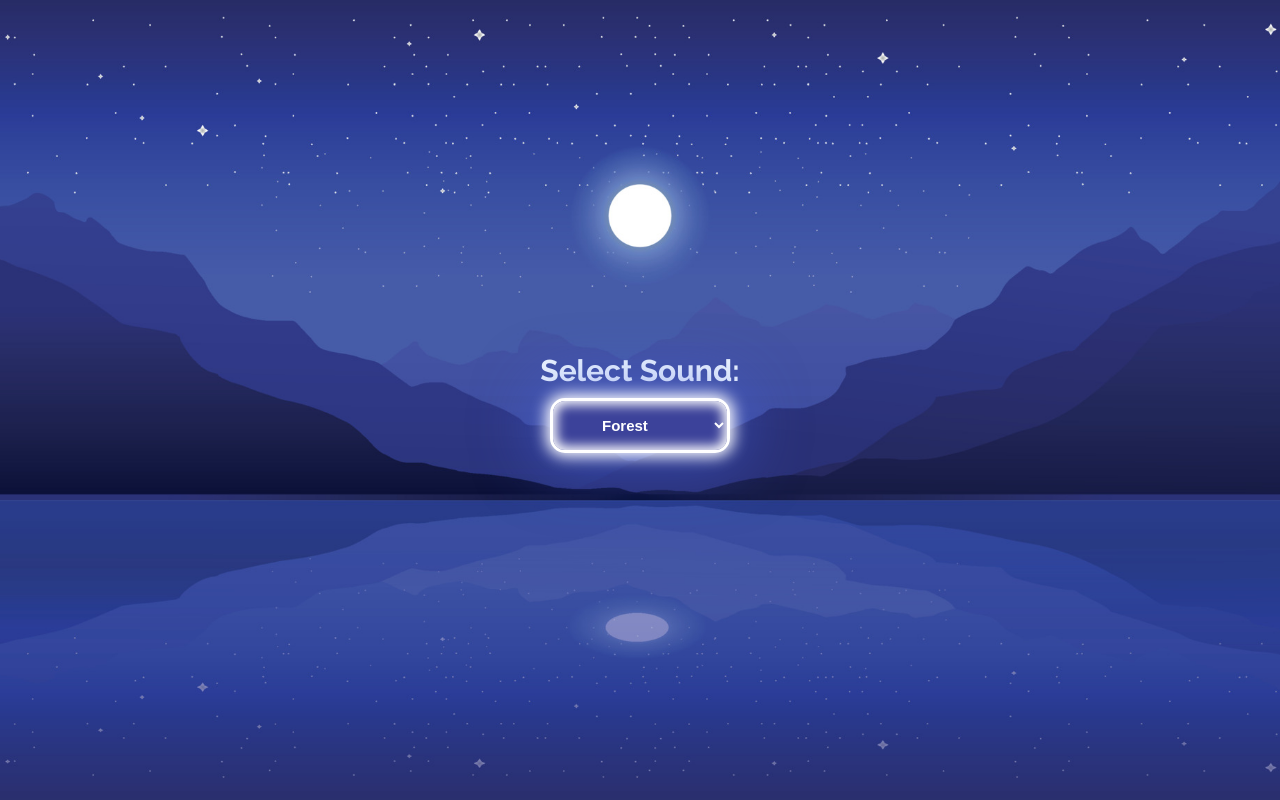
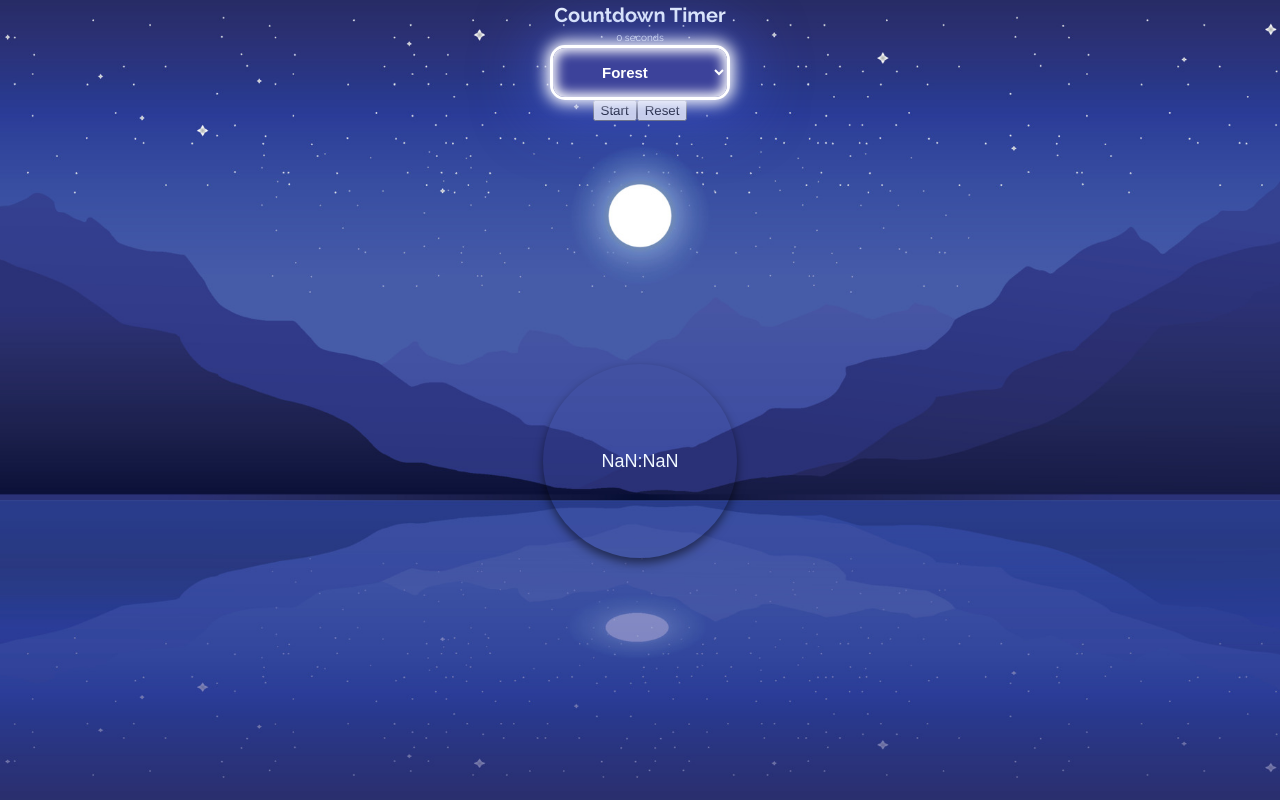
Before and after one commit to TonyLig/React-Mindful, a Next.js app: page /meditate in a window 1280 px wide. Built offline with nearby package versions, Linux system fonts and the light colour scheme.

Commit message:
add timercontrold, Circle progrss meditate, Audio player

```diff
--- a/app/meditate/page.jsx
+++ b/app/meditate/page.jsx
@@ -1,31 +1,60 @@
 "use client";
+import { useState } from "react";
 import styles from "./meditate.module.css";
-import { useState, useEffect } from "react";
-import ControlledSelect from "@/components/ControlledSelect/ControlledSelect";
+import TimerControls from "../../components/TimerControls/TimerControls";
+import AudioPlayer from "../../components/AudioPlayer/Audioplayer";
+import ControlledSelect from "../../components/ControlledSelect/ControlledSelect";
+import CircleProgressMeditate from "../../components/CircleProgressMeditate/CircleProgressMeditate";
 
-// Values for the reusable select
-const options = [
-  { value: "../../public/sounds/forest.mp3", label: "Forest" },
-  { value: "../../public/sounds/park.mp3", label: "Park" },
-  { value: "../../public/sounds/rain.mp3", label: "Rain" },
-  { value: "../../public/sounds/stream.mp3", label: "Stram" },
-  { value: "../../public/sounds/waves.mp3", label: "Waves" },
-];
+function CountdownTimer() {
+  const [isActive, setIsActive] = useState(false);
+  const [selectedAudio, setSelectedAudio] = useState("");
+  const [countdownTime, setCountdownTime] = useState(0);
 
-function handleSelectChange(e) {
-  setSelectedOption(e.target.value);
-}
+  const toggleTimer = () => {
+    setIsActive(!isActive);
+  };
 
-export default function MeditatePage() {
-  const [selectedOption, setSelectedOption] = useState("");
+  const handleAudioChange = (e) => {
+    setSelectedAudio(e.target.value);
+  };
+
+  const handleCountdownTimeChange = (seconds) => {
+    setCountdownTime(seconds);
+  };
+
   return (
     <main className={styles.container}>
-      <label className={styles["label-text"]}>Select Sound:</label>
+      <h1>Countdown Timer</h1>
+      <p>{countdownTime} seconds</p>
       <ControlledSelect
-        options={options}
-        value={selectedOption}
-        onChange={handleSelectChange}
+        options={[
+          { value: "../../public/sounds/forest.mp3", label: "Forest" },
+          { value: "../../public/sounds/park.mp3", label: "Park" },
+          { value: "../../public/sounds/rain.mp3", label: "Rain" },
+          { value: "../../public/sounds/stream.mp3", label: "Stream" },
+          { value: "../../public/sounds/waves.mp3", label: "Waves" },
+        ]}
+        value={selectedAudio}
+        onChange={handleAudioChange}
+        disable={false}
+      />
+      <TimerControls
+        isActive={isActive}
+        toggleTimer={toggleTimer}
+        resetTimer={() => {
+          setIsActive(false);
+          setCountdownTime(0);
+        }}
+      />
+      <AudioPlayer isActive={isActive} selectedAudio={selectedAudio} />
+      <CircleProgressMeditate
+        timeInSeconds={countdownTime}
+        isActive={isActive}
+        stopTimer={() => setIsActive(false)}
       />
     </main>
   );
 }
+
+export default CountdownTimer;
--- /dev/null
+++ b/components/AudioPlayer/Audioplayer.jsx
@@ -0,0 +1,17 @@
+import { useEffect, useRef } from "react";
+
+export default function AudioPlayer({ isActive, selectedAudio }) {
+  const audioRef = useRef(null);
+
+  useEffect(() => {
+    const audio = audioRef.current;
+    if (isActive) {
+      audio.play();
+    } else {
+      audio.pause();
+      audio.currentTime = 0;
+    }
+  }, [isActive, selectedAudio]);
+
+  return <audio ref={audioRef} src={selectedAudio} />;
+}
--- /dev/null
+++ b/components/CircleProgressMeditate/CircleProgressMeditate.jsx
@@ -0,0 +1,67 @@
+import { useEffect, memo } from "react";
+import useCountDown from "../../hooks/useCountDown";
+import styles from "./CircleProgressMeditate.module.css";
+
+function CircleProgressMeditate({
+  timeInMilliseconds,
+  stopTimer,
+  countDownStarted,
+  countDownTime,
+  animationDuration,
+}) {
+  const [seconds, minutes] = useCountDown({
+    timeInMilliseconds,
+    countDownStarted,
+    countDownTime,
+  });
+
+  const coMin = minutes < 10 ? "0" + minutes : minutes;
+  const coSec = seconds < 10 ? "0" + seconds : seconds;
+
+  useEffect(() => {
+    if (minutes + seconds <= 0) {
+      stopTimer();
+      return;
+    }
+  }, [minutes, seconds]);
+
+  return (
+    <div className={styles.pgContainer}>
+      <div className={styles.pgWidget}>
+        <div className={styles.pgWidgetInner} />
+        <div className={styles.pgWidgetNumber}>
+          {coMin}:{coSec}
+        </div>
+
+        <div className={styles.circle}>
+          <div className={styles.pgWidgetBarL}>
+            <div
+              className={styles.pgWidgetProgressLeft}
+              style={{
+                animation:
+                  timeInMilliseconds > 0
+                    ? `${styles.left} ${animationDuration}s linear both`
+                    : "",
+              }}
+            />
+          </div>
+          <div className={styles.pgWidgetBarR}>
+            <div
+              className={styles.pgWidgetProgressRight}
+              style={{
+                animation:
+                  timeInMilliseconds > 0
+                    ? `${styles.right} ${animationDuration}s linear both`
+                    : "",
+                animationDelay:
+                  timeInMilliseconds > 0 ? `${animationDuration}s` : "",
+              }}
+            />
+          </div>
+        </div>
+      </div>
+    </div>
+  );
+}
+
+export default memo(CircleProgressMeditate);
--- /dev/null
+++ b/components/CircleProgressMeditate/CircleProgressMeditate.module.css
@@ -0,0 +1,75 @@
+.pgContainer {
+  display: flex;
+  justify-content: center;
+  align-items: center;
+  height: 100%;
+}
+
+.pgWidget {
+  height: 194px;
+  width: 194px;
+  border-radius: 50%;
+  position: relative;
+  box-shadow: 0px 5px 10px 0px rgba(0, 0, 0, 0.5);
+}
+
+.pgWidgetInner {
+  position: absolute;
+  width: 174px;
+  height: 174px;
+  top: 50%;
+  left: 50%;
+  transform: translate(-50%, -50%);
+  border-radius: 100%;
+  background-color: var(--default-color);
+  z-index: 6;
+}
+
+.pgWidgetNumber {
+  position: absolute;
+  top: 50%;
+  left: 50%;
+  transform: translate(-50%, -50%);
+  z-index: 10;
+  font-size: 1.8rem;
+  font-weight: 500;
+  color: var(--white);
+  font-family: "Rubik", sans-serif;
+}
+
+.circle {
+  position: relative;
+}
+
+.pgWidgetBarL,
+.pgWidgetBarR {
+  position: absolute;
+  width: 100%;
+  height: 100%;
+  clip: rect(0px, 194px, 194px, 97px);
+  border-radius: 100%;
+  z-index: 1;
+}
+
+.pgWidgetProgressLeft,
+.pgWidgetProgressRight {
+  position: absolute;
+  height: 100%;
+  width: 100%;
+  background: #fff;
+  border-radius: 100%;
+  clip: rect(0px, 97px, 194px, 0px);
+}
+
+/* Animazioni */
+@keyframes left {
+  100% {
+    transform: rotate(180deg);
+  }
+}
+
+@keyframes right {
+  100% {
+    transform: rotate(180deg);
+  }
+}
--- /dev/null
+++ b/components/TimerControls/TimerControls.jsx
@@ -0,0 +1,8 @@
+export default function TimerControls({ isActive, toggleTimer, resetTimer }) {
+  return (
+    <div>
+      <button onClick={toggleTimer}>{isActive ? "Pause" : "Start"}</button>
+      <button onClick={resetTimer}>Reset</button>
+    </div>
+  );
+}
```
